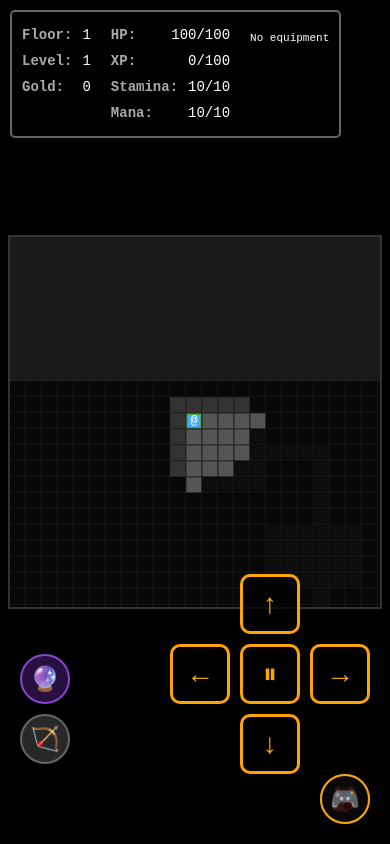
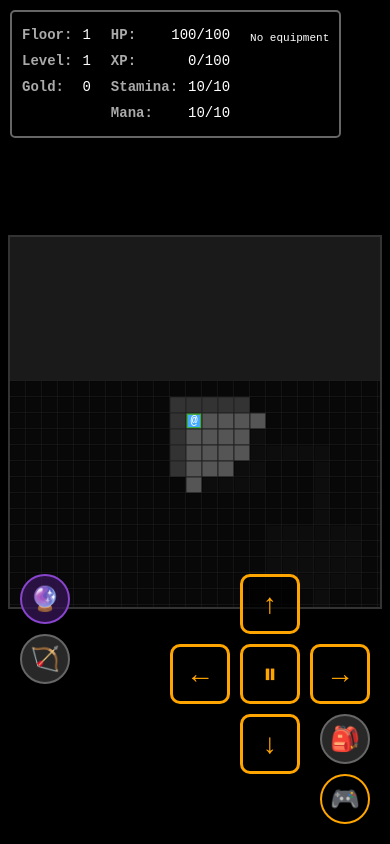
Before and after one commit to dyxsst/endless-tower-rpg, a website built with Vite: page index.html in a window 390 px wide. Both pictures are taken after a click on the button "New Game". Built offline with nearby package versions, Linux system fonts and the light colour scheme; what @instantdb/core would draw is missing.

Commit message:
Fix mobile button positions: lower magic/bow to clear map, move inventory above gamepad toggle

```diff
--- a/css/inventory.css
+++ b/css/inventory.css
@@ -33,7 +33,7 @@
 .mobile-inventory-btn {
     display: none !important; /* Hidden by default, shown via JS */
     position: fixed;
-    bottom: 20px;
+    bottom: 80px;
     right: 20px;
     width: 50px;
     height: 50px;
@@ -49,7 +49,8 @@
 
 @media (max-width: 768px) {
     .mobile-inventory-btn,
-    .mobile-bow-btn {
+    .mobile-bow-btn,
+    .mobile-magic-btn {
         /* Will be shown via JS with display: flex !important */
         align-items: center;
         justify-content: center;
@@ -65,7 +66,7 @@
 .mobile-bow-btn {
     display: none !important; /* Hidden by default, shown via JS */
     position: fixed;
-    bottom: 80px;
+    bottom: 160px;
     left: 20px;
     width: 50px;
     height: 50px;
@@ -96,7 +97,7 @@
 .mobile-magic-btn {
     display: none !important; /* Hidden by default, shown via JS */
     position: fixed;
-    bottom: 140px;
+    bottom: 220px;
     left: 20px;
     width: 50px;
     height: 50px;
```
